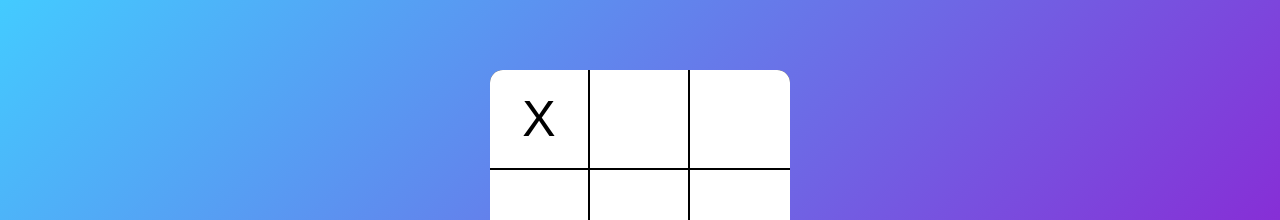
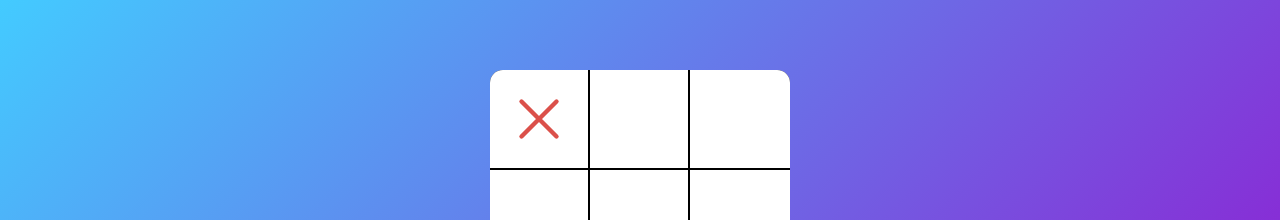
Before and after one commit to antoniorusso2/tic-tac-toe, a React (Vite) app: page / in a window 1280 px wide. Both pictures are taken after a click on the button 540 px from the left and 330 px from the top of the page. Shown: the part 211-431 px from the top of the page. Built offline with nearby package versions, Linux system fonts and the light colour scheme.

Commit message:
add icons for cross and  circle

```diff
--- a/src/App.css
+++ b/src/App.css
@@ -58,6 +58,11 @@ button {
   border-radius: 0.3rem;
 
   font-weight: bold;
+}
+
+.cross {
+  height: 70px;
+  width: 70px;
 }
 
 .square {
--- a/src/App.jsx
+++ b/src/App.jsx
@@ -73,9 +73,11 @@ function calculateWinner(squares) {
 
   //scorro tutte le combinazioni per vedere se ci sono 3 simboli uguali
   for (let i = 0; i < lines.length; i++) {
+    // console.log(lines);
     //prendo le 3 posizioni
     const [a, b, c] = lines[i];
     //se ci sono 3 simboli uguali ritorno il simbolo
+    console.log(squares[a], squares[b], squares[c]);
     if (squares[a] && squares[a] === squares[b] && squares[a] === squares[c]) {
       return squares[a];
     }
--- /dev/null
+++ b/src/components/O.jsx
@@ -0,0 +1,15 @@
+export default function O() {
+  return (
+    <i className="circle">
+      <svg width="70px" height="70px" viewBox="0 0 24 24" fill="none" xmlns="http://www.w3.org/2000/svg">
+        <path
+          d="M21 12C21 16.9706 16.9706 21 12 21C7.02944 21 3 16.9706 3 12C3 7.02944 7.02944 3 12 3C16.9706 3 21 7.02944 21 12Z"
+          stroke="#56A3A6"
+          strokeWidth="1.5"
+          strokeLinecap="round"
+          strokeLinejoin="round"
+        />
+      </svg>
+    </i>
+  );
+}
--- a/src/components/Square.jsx
+++ b/src/components/Square.jsx
@@ -1,6 +1,8 @@
 /* eslint-disable react/prop-types */
 import { useContext } from 'react';
 import GlobalContext from '../globalContext';
+import X from './X';
+import O from './O';
 
 export default function Square({ value, index }) {
   //variabile che indica il valore di ogni quadrato
@@ -11,8 +13,6 @@ export default function Square({ value, index }) {
   function handleClick(i) {
     //se il quadrato è già stato cliccato o se il simbolo risulta vincente, non faccio nulla
     if (squares[i] || calculateWinner(squares)) return;
-
-    console.log(calculateWinner(squares));
 
     //gestione players turn
     setXIsNext(!xIsNext);
@@ -30,15 +30,14 @@ export default function Square({ value, index }) {
     console.log(squares, nextSquares);
 
     //imposta il valore del quadrato cliccato
-    // nextSquares[i] = 'X';
 
     //aggiorna lo stato del componente
-    setSquares(nextSquares);
+    setSquares([...nextSquares]);
   }
 
   return (
     <button onClick={() => handleClick(index)} className="square">
-      {value}
+      {value === 'X' ? <X /> : value === 'O' ? <O /> : null}
     </button>
   );
 }
--- /dev/null
+++ b/src/components/X.jsx
@@ -0,0 +1,16 @@
+export default function X() {
+  return (
+    <i className="cross">
+      <svg
+        xmlns="http://www.w3.org/2000/svg"
+        fill="none"
+        viewBox="0 0 24 24"
+        strokeWidth={1.5}
+        stroke="#DB504A"
+        className="size-6"
+      >
+        <path strokeLinecap="round" strokeLinejoin="round" d="M6 18 18 6M6 6l12 12" />
+      </svg>
+    </i>
+  );
+}
```
Also changed, not shown: public/circle-svgrepo-com(1).svg (added).
